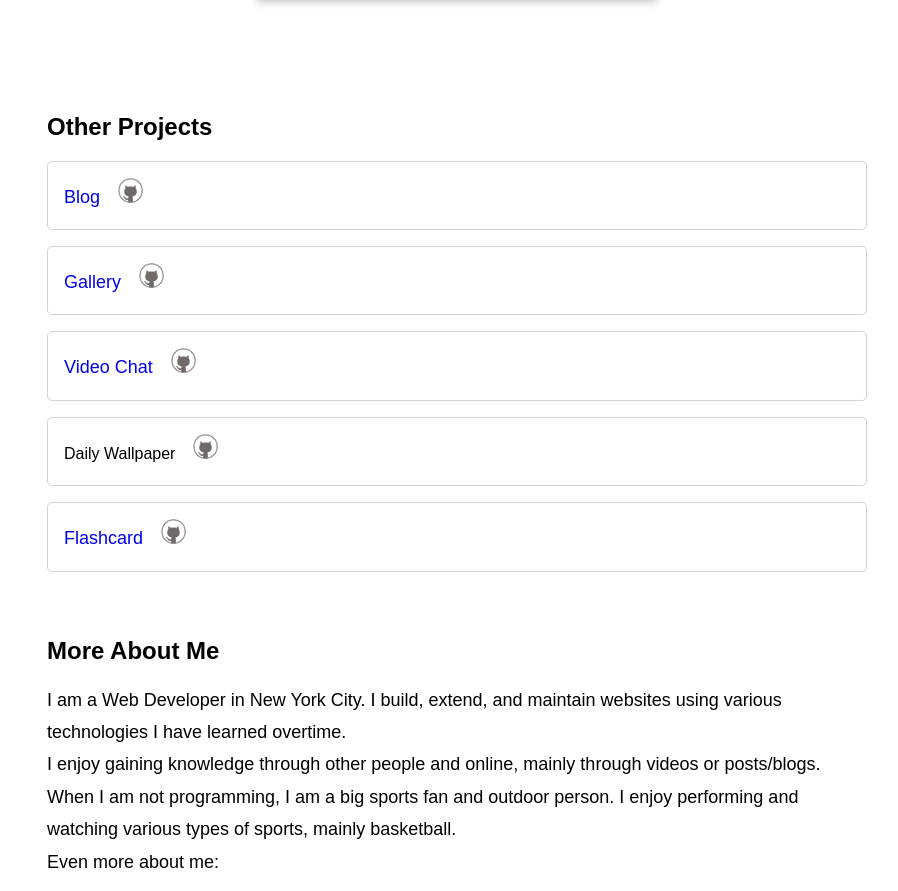
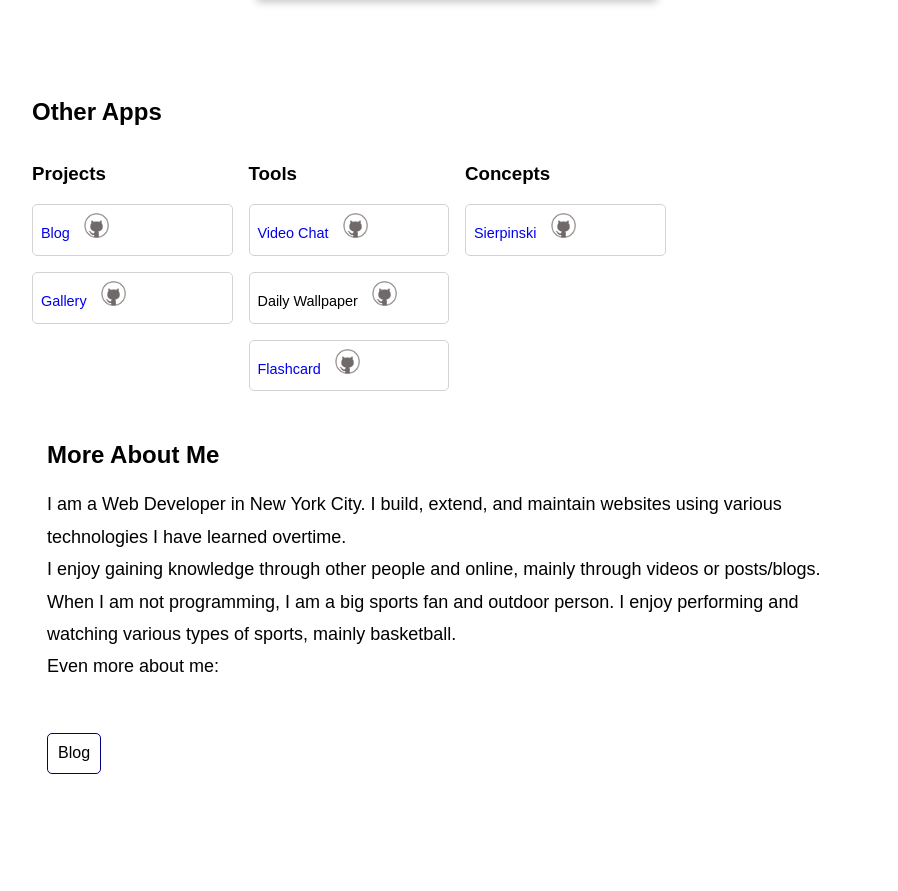
Before and after one commit to davidchenbest/portfolio2, a Next.js app: page / in a window 1280 px wide. Shown: the part 1528-2419 px from the top of the page, without its empty margins (183-1081 px from the left). Built offline with nearby package versions, Linux system fonts and the light colour scheme.

Commit message:
split projects into categories

```diff
--- a/components/portfolio/OtherProjects.js
+++ b/components/portfolio/OtherProjects.js
@@ -4,12 +4,23 @@ import Image from 'next/image'
 import Link from 'next/link'
 const { IMG_UNOPTIMIZE } = process.env
 
-const projects = [
+const categories = [
+    {
+        name: 'Projects', apps: [
             { name: 'Blog', link: '/projects/blog', gitLink: 'https://github.com/davidchenbest/portfolio2/tree/master/components/blog' },
-    { name: 'Gallery', link: '/projects/gallery', gitLink: 'https://github.com/davidchenbest/portfolio2/tree/master/components/gallery' },
+            { name: 'Gallery', link: '/projects/gallery', gitLink: 'https://github.com/davidchenbest/portfolio2/tree/master/components/gallery' },]
+    },
+    {
+        name: 'Tools', apps: [
             { name: 'Video Chat', link: '/tools/videoroom', gitLink: 'https://github.com/davidchenbest/portfolio2/tree/master/components/webrtc' },
             { name: 'Daily Wallpaper', gitLink: 'https://github.com/davidchenbest/daily-wallpaper' },
-    { name: 'Flashcard', link: 'https://flashcard-jia.web.app/', gitLink: 'https://github.com/davidchenbest/flashcards-app' },
+            { name: 'Flashcard', link: 'https://flashcard-jia.web.app/', gitLink: 'https://github.com/davidchenbest/flashcards-app' },]
+    },
+    {
+        name: 'Concepts', apps: [
+            { name: 'Sierpinski', link: '/concepts/sierpinski', gitLink: 'https://github.com/davidchenbest/portfolio2/tree/master/components/sierpinski' },
+        ]
+    }
 ]
 
 export default function OtherProjects() {
@@ -18,22 +29,30 @@ export default function OtherProjects() {
         if (element) element.click()
     }
     return (
-        <div className='other-projects' onClick={(e) => otherProject(e)}>
-            <h2 className='second-title'>Other Projects</h2>
-            {projects.map((project, i) => <div className='otherProject' key={i}>
-                {project.link ?
-                    <Link href={project.link}>
-                        <a rel="noopener noreferrer" target={!project.link.startsWith('/') ? '_blank' : null} >
-                            <span>{project.name}</span>
+        <>
+            <h2 className='second-title'>Other Apps</h2>
+            <div className='other-apps' onClick={(e) => otherProject(e)}>
+
+                {categories.map(category => <div key={category.name}>
+                    <h3>{category.name}</h3>
+                    <div className='category'>
+                        {category.apps.map((app) => <div className='otherApp' key={app.name}>
+                            {app.link ?
+                                <Link href={app.link}>
+                                    <a rel="noopener noreferrer" target={!app.link.startsWith('/') ? '_blank' : null} >
+                                        <span>{app.name}</span>
                                     </a>
                                 </Link>
-                    : <span>{project.name}</span>
+                                : <span>{app.name}</span>
                             }
-                <a rel="noopener noreferrer" target="_blank" href={project.gitLink} id="gitIcon" >
+                            <a rel="noopener noreferrer" target="_blank" href={app.gitLink} id="gitIcon" >
                                 <Image alt='github' height={25} width={25} src={require('../../images/github.png')} unoptimized={IMG_UNOPTIMIZE} />
                             </a>
                         </div>)}
+                    </div>
+                </div>)}
 
             </div>
+        </>
     )
 }
--- a/styles/home.css
+++ b/styles/home.css
@@ -36,15 +36,15 @@ a {
   cursor: pointer;
 }
 
-.otherProject {
+.otherApp {
   border: 1px solid lightgrey;
   border-radius: 5px;
-  padding: 1em;
+  padding: .5em;
   margin: 1em 0;
   display: block;
 }
 
-.otherProject:hover {
+.otherApp:hover {
   box-shadow: rgba(0, 0, 0, 0.24) 0px 3px 8px;
 }
 
@@ -239,9 +239,16 @@ a {
   gap: 15px;
 }
 
-.other-projects {
-  padding: 15px;
-  justify-content: center;
+.other-apps {
+  display: grid;
+  grid-template-columns: repeat(auto-fill, minmax(200px, auto));
+  gap: 1rem;
+  flex-wrap: wrap;
+}
+
+.other-apps a,
+.other-apps span {
+  font-size: .9rem;
 }
 
 .more-about {
```
Lines whose indentation alone changed are shown as unchanged.
